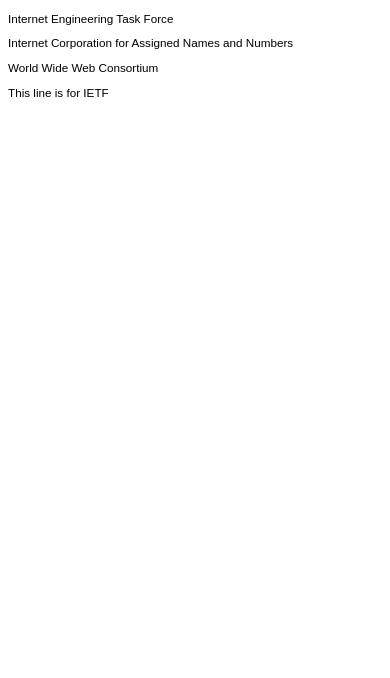
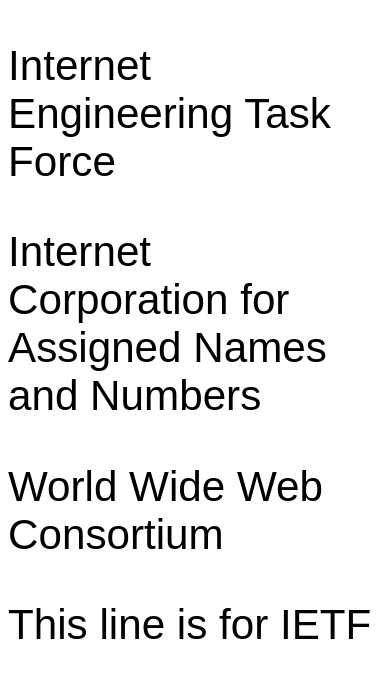
Before and after one commit to MJMahoneyCodes/IT1150, a plain HTML site: page LessonFive/index.html in a window 390 px wide. Drawn offline with nearby package versions, Linux system fonts and the light colour scheme.

Commit message:
Update styles.css

```diff
--- a/LessonFive/styles.css
+++ b/LessonFive/styles.css
@@ -1,11 +1,11 @@
 main {
     text-align: left;
     font-family: Arial, Helvetica, sans-serif;
-    font-size: 40px;
+    font-size: 2vmax;
   }
 
 @media screen and (max-width: 600px) {
     main {
-        font-size: 3vw;
+        font-size: 5vmax;
       }
 }
```
